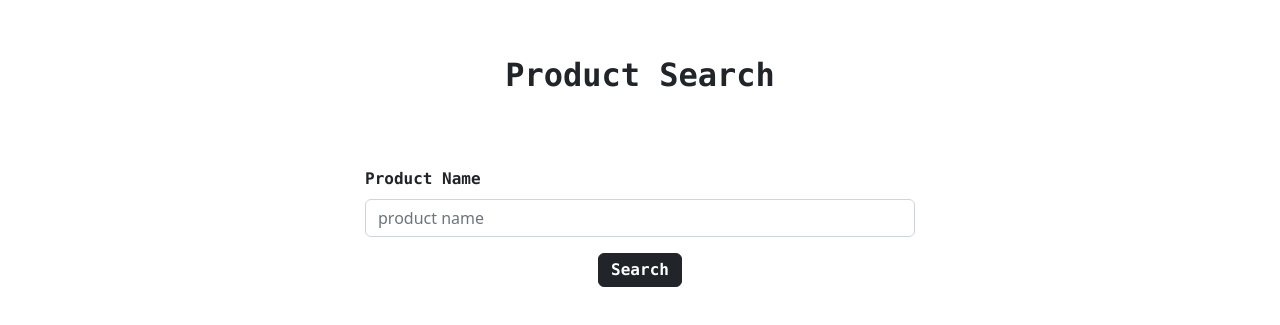
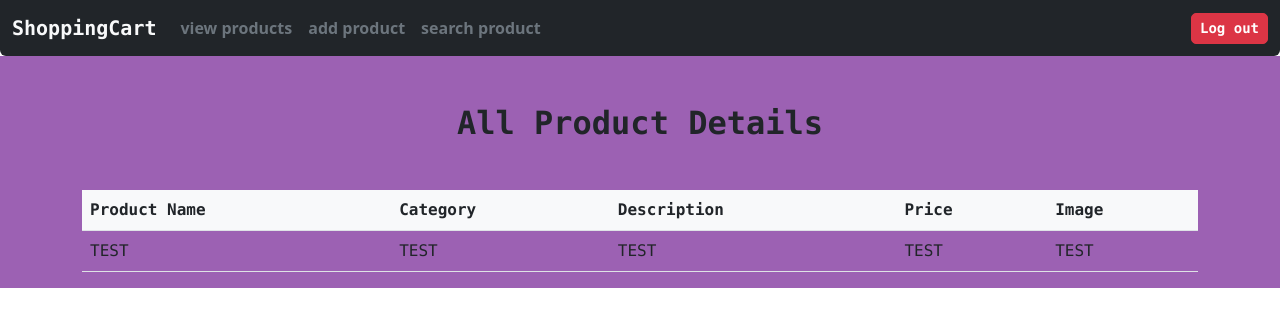
Before and after one commit to sufailbadushat/shoppingCart-spring-angular-app, an Angular app: page /view in a window 1280 px wide. Before the commit this address led to /. Shown: the top 325 px of the page. Built offline with nearby package versions, Linux system fonts and the light colour scheme.

Commit message:
nav bar and route set

```diff
--- a/src/app/add-product/add-product.component.html
+++ b/src/app/add-product/add-product.component.html
@@ -1,5 +1,5 @@
 
-
+<app-nav-admin></app-nav-admin>
 
 <div class="container">
     <div class="row">
--- a/src/app/admin-login/admin-login.component.html
+++ b/src/app/admin-login/admin-login.component.html
@@ -23,10 +23,10 @@
                             <button class="btn btn-dark font-monospace py-1 fw-bold">Login</button>
                         </div>
                         <div class="col col-12 col-sm-12 col-md-12 col-lg-6 col-xl-6 col-xxl-6 text-center ">
-                            <a routerLink="" class="font-monospace fw-bold" >user login</a>
+                            <a routerLink="" class="font-monospace fw-bold" routerLink="userLogin" >user login</a>
                         </div>
                         <div class="col col-12 col-sm-12 col-md-12 col-lg-6 col-xl-6 col-xxl-6 text-center ">
-                            <a routerLink="" class="font-monospace fw-bold" >user register</a>
+                            <a routerLink="" class="font-monospace fw-bold" routerLink="/userRegister" >user register</a>
                         </div>
 
                     </div>
--- a/src/app/app.component.html
+++ b/src/app/app.component.html
@@ -1,9 +1,4 @@
 
-
-
-
-
-<app-search-product-admin></app-search-product-admin>
 
 
 
--- a/src/app/app.module.ts
+++ b/src/app/app.module.ts
@@ -9,6 +9,37 @@ import { UserRegisterComponent } from './user-register/user-register.component';
 import { AddProductComponent } from './add-product/add-product.component';
 import { ViewProductComponent } from './view-product/view-product.component';
 import { SearchProductAdminComponent } from './search-product-admin/search-product-admin.component';
+import { NavAdminComponent } from './nav-admin/nav-admin.component';
+import { RouterModule, Routes } from '@angular/router';
+
+
+let myRoot:Routes=[
+  {
+    path:"",
+    component:AdminLoginComponent
+  },
+  {
+    path:"userLogin",
+    component:UserLoginComponent
+  },
+  {
+    path:"userRegister",
+    component:UserRegisterComponent
+  },
+  {
+    path:"view",
+    component:ViewProductComponent
+  },
+  {
+    path:"add",
+    component:AddProductComponent
+  },
+  {
+    path:"search",
+    component:SearchProductAdminComponent
+  }
+
+]
 
 @NgModule({
   declarations: [
@@ -18,11 +49,13 @@ import { SearchProductAdminComponent } from './search-product-admin/search-produ
     UserRegisterComponent,
     AddProductComponent,
     ViewProductComponent,
-    SearchProductAdminComponent
+    SearchProductAdminComponent,
+    NavAdminComponent
   ],
   imports: [
     BrowserModule,
-    AppRoutingModule
+    AppRoutingModule,
+    RouterModule.forRoot(myRoot)
   ],
   providers: [],
   bootstrap: [AppComponent]
--- /dev/null
+++ b/src/app/nav-admin/nav-admin.component.html
@@ -0,0 +1,31 @@
+
+
+
+<nav class="navbar navbar-expand-lg navbar-primary bg-dark rounded-bottom">
+    <div class="container-fluid">
+        <a class="navbar-brand font-monospace text-light ml-4 fw-bolder ">ShoppingCart</a>
+        <button class="navbar-toggler" type="button" data-bs-toggle="collapse" data-bs-target="#navbarSupportedContent"
+            aria-controls="navbarSupportedContent" aria-expanded="false" aria-label="Toggle navigation">
+            <span class="navbar-toggler-icon"></span>
+        </button>
+        <div class="collapse navbar-collapse" id="navbarSupportedContent">
+            <ul class="navbar-nav me-auto mb-2 mb-lg-0">
+                <li class="nav-item active fw-bold">
+                    <a class="nav-link text-secondary" routerLink="/view">view products</a>
+                </li>
+                <li class="nav-item fw-bold ">
+                    <a class="nav-link text-secondary" routerLink="/add">add product</a>
+                </li>
+                <li class="nav-item fw-bold ">
+                    <a class="nav-link text-secondary" routerLink="/search">search product</a>
+                </li>
+
+            </ul>
+            <div class="d-flex">
+                <button class="btn btn-danger  btn-sm font-monospace fw-bolder" style="border-radius: 5px;"
+                    routerLink="/">Log out</button>
+
+            </div>
+        </div>
+    </div>
+</nav>
--- a/src/app/search-product-admin/search-product-admin.component.html
+++ b/src/app/search-product-admin/search-product-admin.component.html
@@ -1,3 +1,5 @@
+<app-nav-admin></app-nav-admin>
+
 <div class="container">
     <div class="row">
         <div class="col-12 col-sm-12 div-md-12 col-lg-12 div-xl-12 div-xxl-12">
--- a/src/app/user-login/user-login.component.html
+++ b/src/app/user-login/user-login.component.html
@@ -21,7 +21,7 @@
                     <button class="btn btn-dark fw-bold font-monospace py-1">Login</button>
                 </div>
                 <div class="col col-12 col-sm-12 col-md-12 col-lg-12 col-lg-12 col-xl-12 col-xxl-12 text-center">
-                    <a class="font-monospace fw-bold" routerLink="">New user?, Register
+                    <a class="font-monospace fw-bold" routerLink="/userRegister">New user?, Register
                         here.</a>
                 </div>
             </div>
--- a/src/app/user-register/user-register.component.html
+++ b/src/app/user-register/user-register.component.html
@@ -41,7 +41,7 @@
                     <button class="btn btn-dark fw-bold font-monospace py-1">Register</button>
                 </div>
                 <div class="col col-12 col-sm-12 col-md-12 col-lg-12 col-lg-12 col-xl-12 col-xxl-12 text-center">
-                    <a routerLink="" class="font-monospace fw-bold">Backto user login</a>
+                    <a routerLink="" class="font-monospace fw-bold" routerLink="/userLogin">Backto user login</a>
                 </div>
 
             </div>
--- a/src/app/view-product/view-product.component.html
+++ b/src/app/view-product/view-product.component.html
@@ -1,3 +1,6 @@
+
+<app-nav-admin></app-nav-admin>
+
 <div style="background-color:rgba(113, 29, 146, 0.697);">
 
     <div class="container ">
```
Also changed, not shown: src/app/nav-admin/nav-admin.component.ts (added, +10 -0 lines), src/app/nav-admin/nav-admin.component.css (added).
